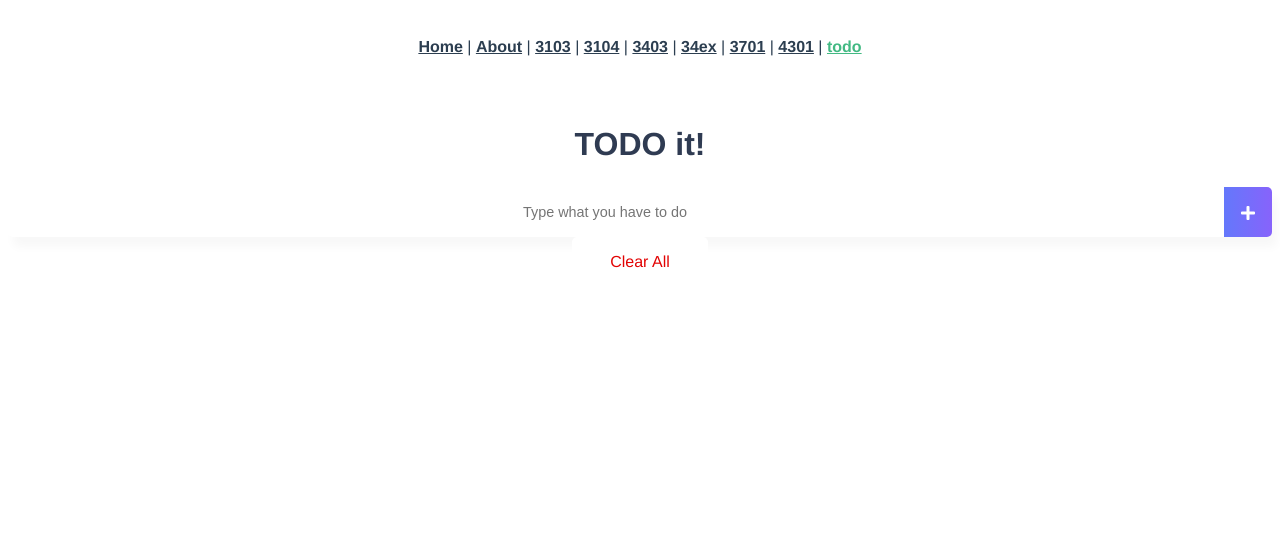
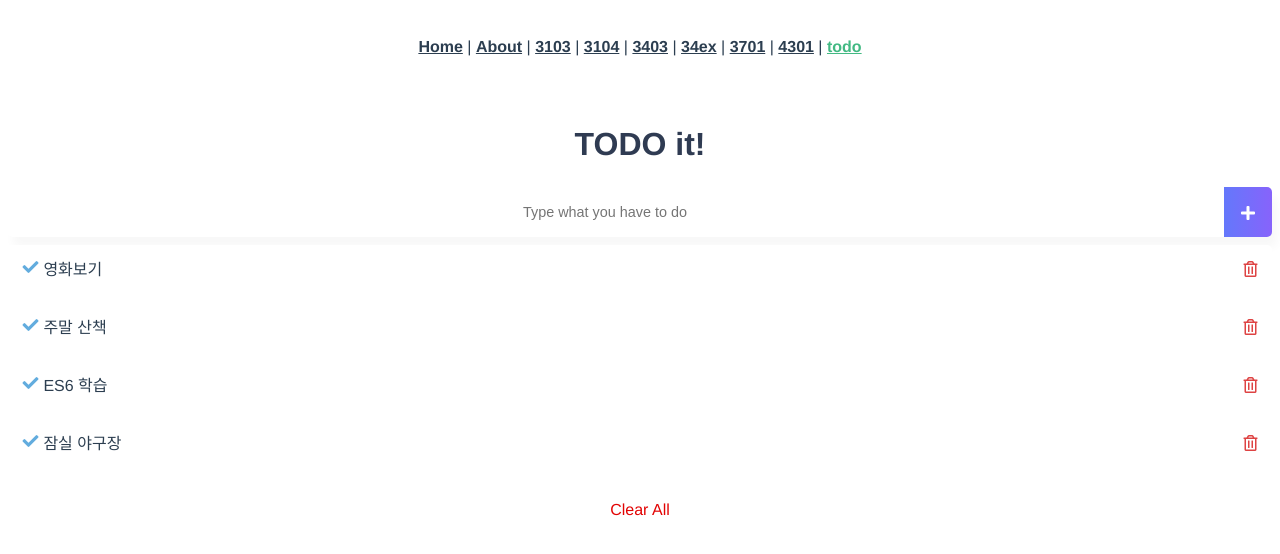
Before and after one commit to choiyunmi-ui/TIS221106, a Vue app in the folder Vuejs/vue30컴포넌트실습/comprj01/: page /todo in a window 1280 px wide. Shown: the top 554 px of the page. Built offline with nearby package versions, Linux system fonts and the light colour scheme.

Commit message:
2022-11-27 16:12

```diff
--- a/Vuejs/vue30컴포넌트실습/comprj01/src/components/todo/TodoInput.vue
+++ b/Vuejs/vue30컴포넌트실습/comprj01/src/components/todo/TodoInput.vue
@@ -136,7 +136,9 @@ export default {
   methods: {
     /* 이벤트 핸들러 등록 + 일반 함수 */
     addTodo(e) {
+      debugger;
       console.log(e.target);
+      this.$emit('addTodo', e, this.$data.newTodoItem);
     },
     /* vuex 를 사용하는 경우
       mapActions 는 store의 actions 를 가져오는 헬퍼 메서드니다.
--- a/Vuejs/vue30컴포넌트실습/comprj01/src/components/todo/TodoList.vue
+++ b/Vuejs/vue30컴포넌트실습/comprj01/src/components/todo/TodoList.vue
@@ -0,0 +1,138 @@
+<style scoped>
+ul {
+  list-style-type: none;
+  padding-left: 0px;
+  margin-top: 0;
+  text-align: left;
+}
+li {
+  display: flex;
+  min-height: 50px;
+  height: 50px;
+  line-height: 50px;
+  margin: 0.5rem 0;
+  padding: 0 0.9rem;
+  background: white;
+  border-radius: 5px;
+}
+li.checked {
+  background: #bbb;
+  color: #fff;
+  text-decoration: line-through;
+}
+.checkBtn {
+  line-height: 45px;
+  color: #62acde;
+  margin-right: 5px;
+}
+.removeBtn {
+  margin-left: auto;
+  color: #de4343;
+}
+
+.list-enter-active,
+.list-leave-active {
+  transition: all 1s;
+}
+.list-enter,
+.list-leave-to {
+  opacity: 0;
+  transform: translateY(30px);
+}
+</style>
+
+<template>
+  <section>
+    <transition-group name="list" tag="ul">
+      <li
+        v-for="todoItem in todoItems"
+        v-bind:key="todoItem.id"
+        v-bind:class="checked(todoItem.done)"
+        v-on:click="doneToggle(todoItem.id)"
+      >
+        <i class="checkBtn fas fa-check" aria-hidden="true"></i>
+        {{ todoItem.todo }}
+        <span
+          class="removeBtn"
+          type="button"
+          v-on:click="removeTodo(todoItem.id)"
+        >
+          <i class="far fa-trash-alt" aria-hidden="true"></i>
+        </span>
+      </li>
+    </transition-group>
+  </section>
+</template>
+
+<script>
+// vuex 라이브러리에서 mapActions, mapMutations, mapState, mapGetters 함를 가져옵니다.
+// import { mapActions, mapMutations, mapState, mapGetters } from 'vuex';
+
+export default {
+  /* pdtmc^2w */
+  props: ['todoItems'],
+  data() {
+    /* 컴포넌트 안에서 사용되는 변수 등록. 개별 변수 */
+    return {};
+  },
+  //template: ``,
+  methods: {
+    /* 이벤트 핸들러 등록 + 일반 함수 */
+    checked(done) {
+      debugger;
+      console.log(done);
+    },
+    doneToggle(id) {
+      debugger;
+      console.log(id);
+      this.$emit('doneToggle', id);
+    },
+    removeTodo(id) {
+      debugger;
+      console.log(id);
+      this.$emit('removeTodo', id);
+
+      // 이벤트 버블링 막기: 이벤트 취소
+    },
+    /* vuex 를 사용하는 경우
+      mapActions 는 store의 actions 를 가져오는 헬퍼 메서드니다.
+      namespaced: true를 설정한 경우 네임스페이스를 사용하기 때문에 store의 모듈 명을 적어주어야 합니다.
+      store 모듈에서 actions 를 가져오는 2가지 방식
+      1) store.모듈명.actions 이름 바꾸어 사용하기(추천방식)
+         ...mapActions('모듈명', { dispatch액션명1: '액션명1', dispatch액션명2: '액션명2' }),
+      2) store.모듈명.actions 이름 그대로 사용하기
+         ...mapActions('모듈명', ['액션명1', '액션명2']),
+      */
+  },
+  components: {
+    /* 전역 컴포넌트인 경우는 등록하지 않는다. 전역 컴포넌트는 프로토타입 체인으로 찾을 수 있기 때문에 */
+    /* 지역 컴포넌트나 파일 컴포넌트만 등록 한다. 예시) "태그명" : 컴포넌트명 */
+  },
+  computed: {
+    /* 자동처리 + 동기식. 메서드로 작성. return 필수. data 와 공존 불가 */
+    /* vuex 를 사용하는 경우
+      mapGetters 는 store의 getters 를 가져오는 헬퍼메서드 입니다.
+      namespaced: true를 설정한 경우 네임스페이스를 사용하기 때문에 store의 모듈 명을 적어주어야 합니다.
+      store 모듈에서 getters 를 가져오는 2가지 방식
+      1) store.모듈명.getters 이름 바꾸어 사용하기
+         ...mapGetters('모듈명', { get게터명1: '게터명1', get게터명2: '게터명2' }),
+      2) store.모듈명.getters 이름 그대로 사용하기(추천방식)
+         ...mapGetters('모듈명', ['게터명1', '게터명2']),
+      */
+  },
+  watch: {
+    /* 자동처리 + 비동기식. data 에 등록된 프로퍼티(변수) 모니터링. 메서드로 작성. 매개변수 필수. 외부 api 호출을 위해서 사용 */
+  },
+  created() {
+    console.log('created');
+  },
+  mounted() {
+    console.log('mounted');
+    /* store의 actions 호출 */
+    // this.$store.dispatch('액션명', payload);
+  },
+  updated() {
+    console.log('updated');
+  },
+};
+</script>
--- a/Vuejs/vue30컴포넌트실습/comprj01/src/views/TodoView.vue
+++ b/Vuejs/vue30컴포넌트실습/comprj01/src/views/TodoView.vue
@@ -21,9 +21,14 @@ button {
     <TodoHeader></TodoHeader>
 
     <!-- TodoInput -->
-    <TodoInput></TodoInput>
+    <TodoInput v-on:addTodo="addTodo"></TodoInput>
 
     <!-- TodoList -->
+    <TodoList
+      v-bind:todoItems="todoItems"
+      v-on:doneToggle="doneToggle"
+      v-on:removeTodo="removeTodo"
+    ></TodoList>
 
     <!-- TodoFooter -->
     <TodoFooter v-on:clearAll="clearAll"></TodoFooter>
@@ -36,13 +41,21 @@ button {
 import TodoHeader from '../components/todo/TodoHeader.vue';
 import TodoFooter from '../components/todo/TodoFooter.vue';
 import TodoInput from '../components/todo/TodoInput.vue';
+import TodoList from '../components/todo/TodoList.vue';
 
 export default {
   /* pdtmc^2w */
   props: [],
   data() {
     /* 컴포넌트 안에서 사용되는 변수 등록. 개별 변수 */
-    return {};
+    return {
+      todoItems: [
+        { id: 1, todo: '영화보기', done: false },
+        { id: 2, todo: '주말 산책', done: true },
+        { id: 3, todo: 'ES6 학습', done: false },
+        { id: 4, todo: '잠실 야구장', done: false },
+      ],
+    };
   },
   //template: ``,
   methods: {
@@ -50,6 +63,19 @@ export default {
     clearAll(e) {
       debugger;
       console.log(e.target);
+    },
+    addTodo(e, newTodoItem) {
+      debugger;
+      console.log(e.target);
+      console.log(newTodoItem);
+    },
+    doneToggle(id) {
+      debugger;
+      console.log(id);
+    },
+    removeTodo(id) {
+      debugger;
+      console.log(id);
     },
     /* vuex 를 사용하는 경우
       mapActions 는 store의 actions 를 가져오는 헬퍼 메서드니다.
@@ -67,6 +93,7 @@ export default {
     TodoHeader: TodoHeader,
     TodoFooter: TodoFooter,
     TodoInput: TodoInput,
+    TodoList: TodoList,
   },
   computed: {
     /* 자동처리 + 동기식. 메서드로 작성. return 필수. data 와 공존 불가 */
```
